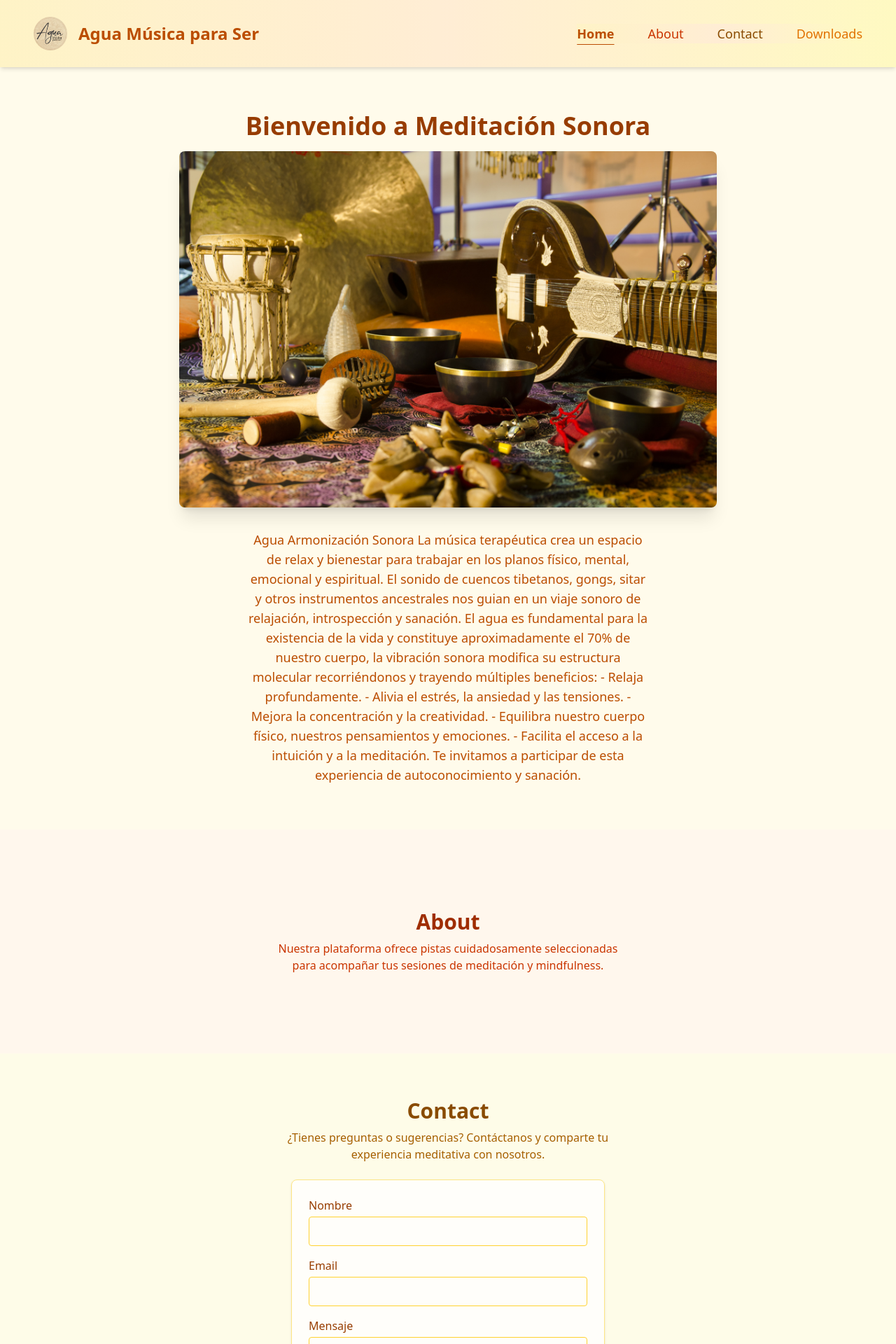
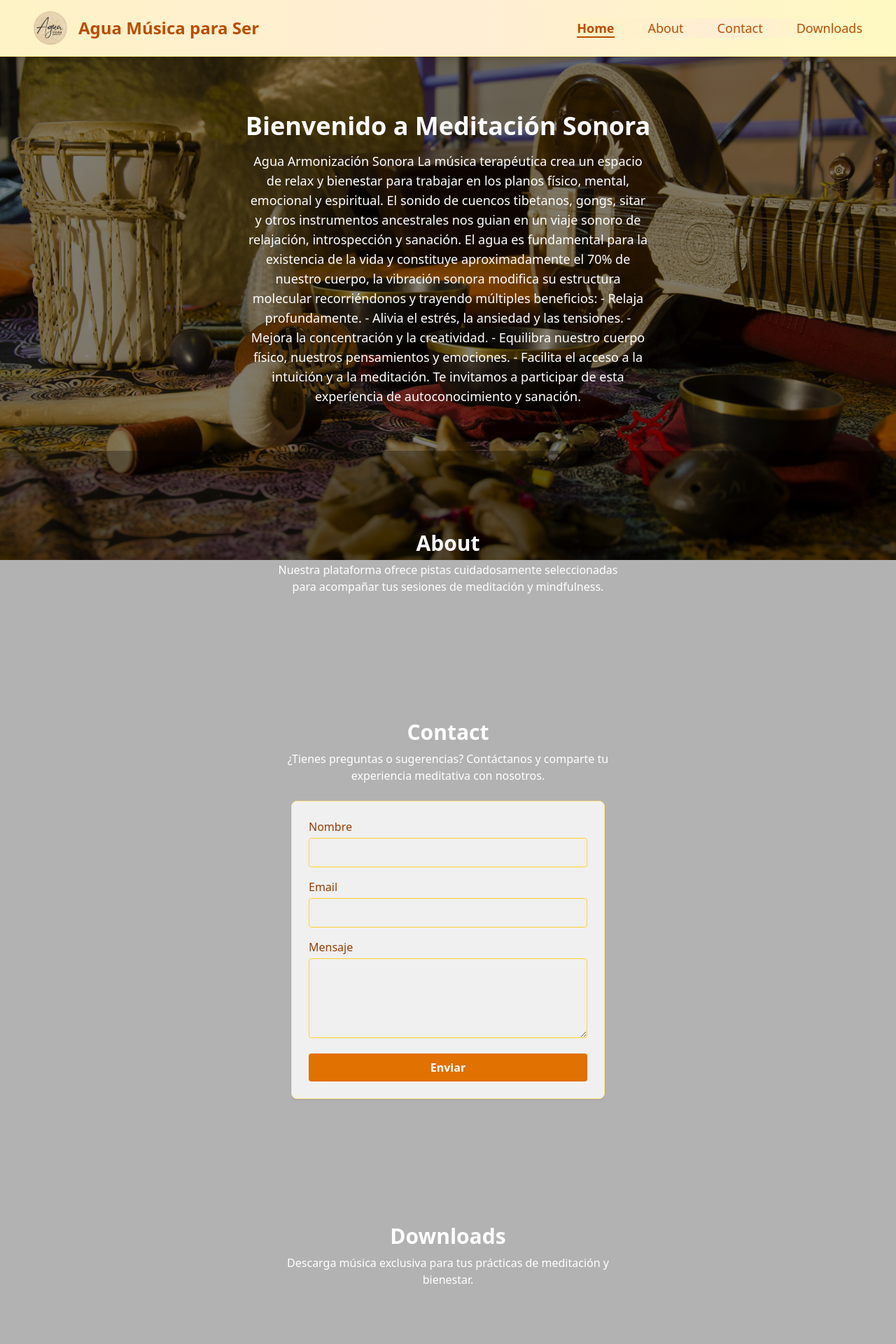
Before and after one commit to harryconcoblanejo/agua_page, a Next.js app: page / in a window 1280 px wide. Shown: the top 1920 px of the page at 70% size. Built offline with nearby package versions, Linux system fonts and the light colour scheme.

Commit message:
Refactor Home page layout with background image and improved text readability; enhance Header component with hover effects and smoother transitions

```diff
--- a/src/app/page.tsx
+++ b/src/app/page.tsx
@@ -3,20 +3,23 @@ import ContactForm from "@/components/ContactForm";
 
 export default function Home() {
   return (
-    <main className="pt-24">
-      <section id="home" className="min-h-[60vh] flex flex-col justify-center items-center bg-amber-50 py-16">
-        <h1 className="text-4xl font-bold text-amber-800 mb-4">Bienvenido a Meditación Sonora</h1>
-        <div className="relative w-full max-w-3xl mx-auto mb-8">
-          <Image
-            src="/instrumento10.jpg"
-            alt="Instrumento de Meditación Sonora"
-            width={1200}
-            height={800}
-            className="rounded-lg shadow-xl object-cover w-full h-auto"
-            priority
-          />
-        </div>
-        <p className="text-lg text-amber-700 max-w-xl text-center">Agua Armonización Sonora
+    <main className="pt-24 relative min-h-screen">
+      {/* Background Image */}
+      <div className="fixed inset-0 -z-10">
+        <Image
+          src="/instrumento10.jpg"
+          alt="Background"
+          fill
+          className="object-cover"
+          priority
+          quality={100}
+        />
+        <div className="absolute inset-0 bg-black/50" /> {/* Overlay for better text readability */}
+      </div>
+
+      <section id="home" className="min-h-[60vh] flex flex-col justify-center items-center py-16">
+        <h1 className="text-4xl font-bold text-white mb-4">Bienvenido a Meditación Sonora</h1>
+        <p className="text-lg text-white max-w-xl text-center">Agua Armonización Sonora
 
           La música terapéutica crea un espacio de relax y bienestar para trabajar
           en los planos físico, mental, emocional y espiritual.
@@ -33,18 +36,18 @@ export default function Home() {
 
           Te invitamos a participar de esta experiencia de autoconocimiento y sanación.</p>
       </section>
-      <section id="about" className="min-h-[40vh] flex flex-col justify-center items-center bg-orange-50 py-16">
-        <h2 className="text-3xl font-semibold text-orange-800 mb-2">About</h2>
-        <p className="text-md text-orange-700 max-w-lg text-center">Nuestra plataforma ofrece pistas cuidadosamente seleccionadas para acompañar tus sesiones de meditación y mindfulness.</p>
+      <section id="about" className="min-h-[40vh] flex flex-col justify-center items-center py-16 bg-black/30">
+        <h2 className="text-3xl font-semibold text-white mb-2">About</h2>
+        <p className="text-md text-white max-w-lg text-center">Nuestra plataforma ofrece pistas cuidadosamente seleccionadas para acompañar tus sesiones de meditación y mindfulness.</p>
       </section>
-      <section id="contact" className="min-h-[40vh] flex flex-col justify-center items-center bg-yellow-50 py-16">
-        <h2 className="text-3xl font-semibold text-yellow-800 mb-2">Contact</h2>
-        <p className="text-md text-yellow-700 max-w-lg text-center mb-6">¿Tienes preguntas o sugerencias? Contáctanos y comparte tu experiencia meditativa con nosotros.</p>
+      <section id="contact" className="min-h-[40vh] flex flex-col justify-center items-center py-16 bg-black/30">
+        <h2 className="text-3xl font-semibold text-white mb-2">Contact</h2>
+        <p className="text-md text-white max-w-lg text-center mb-6">¿Tienes preguntas o sugerencias? Contáctanos y comparte tu experiencia meditativa con nosotros.</p>
         <ContactForm />
       </section>
-      <section id="downloads" className="min-h-[40vh] flex flex-col justify-center items-center bg-amber-100 py-16">
-        <h2 className="text-3xl font-semibold text-amber-700 mb-2">Downloads</h2>
-        <p className="text-md text-amber-600 max-w-lg text-center">Descarga música exclusiva para tus prácticas de meditación y bienestar.</p>
+      <section id="downloads" className="min-h-[40vh] flex flex-col justify-center items-center py-16 bg-black/30">
+        <h2 className="text-3xl font-semibold text-white mb-2">Downloads</h2>
+        <p className="text-md text-white max-w-lg text-center">Descarga música exclusiva para tus prácticas de meditación y bienestar.</p>
       </section>
     </main>
   );
--- a/src/components/Header.tsx
+++ b/src/components/Header.tsx
@@ -48,22 +48,22 @@ export default function Header() {
   }, []);
 
   return (
-    <header className="w-full fixed top-0 left-0 z-50 bg-gradient-to-r from-amber-100 via-orange-100 to-yellow-100 shadow-md transition-all duration-500">
-      <nav className="w-full max-w-7xl mx-auto flex items-center justify-between py-6 px-12">
-        <div className="flex items-center gap-4">
+    <header className="w-full fixed top-0 left-0 z-50 bg-gradient-to-r from-amber-100 via-orange-100 to-yellow-100 border-b border-amber-200 shadow-md transition-all duration-500">
+      <nav className="w-full  mx-auto flex items-center justify-between py-4 px-12">
+        <div className="flex items-center gap-4 pl-0">
           <Image
             src="/logos/logo 22.png"
             alt="Logo Agua Música para Ser"
             width={50}
             height={50}
-            className="w-auto h-12"
+            className="w-auto h-12 transition-transform duration-300 hover:scale-105"
           />
-          <div className="text-2xl font-bold text-amber-700 transition-colors duration-300 text-left">Agua Música para Ser</div>
+          <div className="text-2xl font-bold text-amber-700 transition-all duration-300 hover:text-amber-900 text-left">Agua Música para Ser</div>
         </div>
 
         {/* Hamburger Button */}
         <button
-          className="lg:hidden flex flex-col justify-center items-center w-8 h-8 gap-1.5"
+          className="lg:hidden flex flex-col justify-center items-center w-8 h-8 gap-1.5 transition-transform duration-300 hover:scale-110"
           onClick={() => setIsMenuOpen(!isMenuOpen)}
           aria-label="Toggle menu"
         >
@@ -73,15 +73,16 @@ export default function Header() {
         </button>
 
         {/* Navigation Menu */}
-        <ul className={`lg:flex gap-12 text-lg font-medium ml-auto absolute lg:relative top-full left-0 w-full lg:w-auto bg-gradient-to-r from-amber-100 via-orange-100 to-yellow-100 lg:bg-transparent p-4 lg:p-0 shadow-lg lg:shadow-none transition-all duration-300 ${isMenuOpen ? 'opacity-100 visible' : 'opacity-0 invisible lg:opacity-100 lg:visible'}`}>
+        <ul className={`lg:flex gap-12 text-lg font-medium ml-auto absolute lg:relative top-full left-0 w-full lg:w-auto bg-gradient-to-r from-amber-100 via-orange-100 to-yellow-100 lg:bg-transparent p-4 lg:p-0 shadow-lg lg:shadow-none transition-all duration-500 ease-in-out ${isMenuOpen ? 'opacity-100 visible translate-y-0' : 'opacity-0 invisible lg:opacity-100 lg:visible -translate-y-2 lg:translate-y-0'}`}>
           {sections.map((section) => (
             <li key={section.id} className="py-2 lg:py-0">
               <Link
                 href={`#${section.id}`}
-                className={`${section.color} transition-colors duration-300 block ${active === section.id ? "underline underline-offset-8 decoration-amber-700 font-bold" : ""}`}
+                className={`text-amber-700 hover:text-amber-900 transition-all duration-300 block relative group ${active === section.id ? "font-bold" : ""}`}
                 onClick={() => setIsMenuOpen(false)}
               >
                 {section.label}
+                <span className={`absolute bottom-0 left-0 w-0 h-0.5 bg-amber-700 transition-all duration-300 group-hover:w-full ${active === section.id ? "w-full" : ""}`} />
               </Link>
             </li>
           ))}
```
